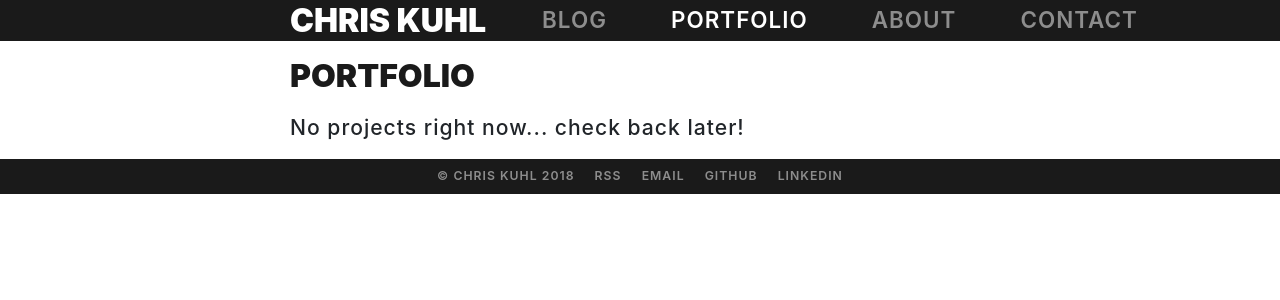
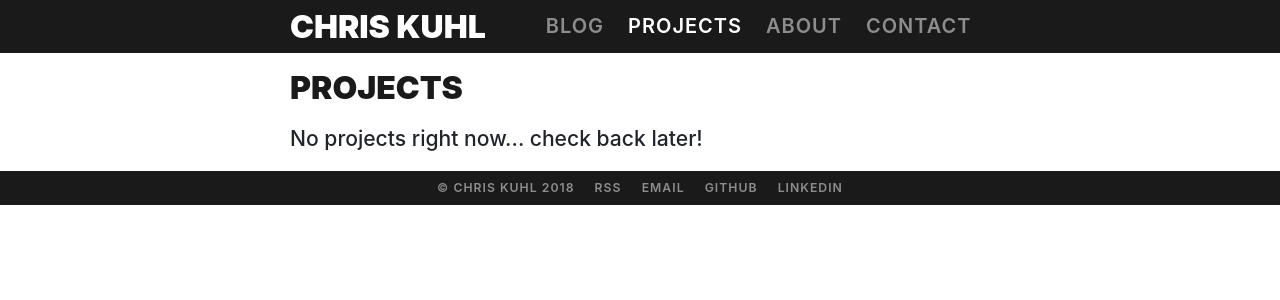
Before and after one commit to ckuhl/ckuhl.com, a Django app: template ckuhl/templates/portfolio/home.html in a window 1280 px wide. Shown: the top 300 px of the page. Run offline with Django 3.2, Linux system fonts and the light colour scheme; the template is opened without the code that fills it, so the values that code supplies are empty; some libraries are stand-ins or nearby versions.

Commit message:
[style] Fix CSS and call portfolio projects

```diff
--- a/ckuhl/portfolio/views.py
+++ b/ckuhl/portfolio/views.py
@@ -17,6 +17,6 @@ def project(request, project_url):
     try:
         fp = PortfolioProject.objects.get(url=project_url)
     except PortfolioProject.DoesNotExist:
-        raise Http404("The given post does not exist")
+        raise Http404("The project you are looking for does not exist")
 
     return render(request, 'portfolio/project.html', context={'post': fp})
--- a/ckuhl/templates/_base/header.html
+++ b/ckuhl/templates/_base/header.html
@@ -7,11 +7,11 @@
             <span class="navbar-toggler-icon"></span>
         </button>
         <div class="collapse navbar-collapse" id="navbarSupportedContent">
-            <ul class="navbar-nav ml-auto">
+            <ul class="navbar-nav mr-auto">
                 <li class="nav-item"><a class="nav-link {% if in_blog %} active{% endif %}"
                                         href="{% url 'blog:index' %}">Blog</a></li>
                 <li class="nav-item"><a class="nav-link {% if in_portfolio %}active{% endif %}"
-                                        href="{% url 'portfolio:index' %}">Portfolio</a></li>
+                                        href="{% url 'portfolio:index' %}">Projects</a></li>
                 <li class="nav-item"><a class="nav-link {% if in_about %}aactive{% endif %}"
                                         href="{% url 'core:about' %}">About</a></li>
                 <li class="nav-item"><a class="nav-link {% if in_contact %}active{% endif %}"
--- a/ckuhl/templates/portfolio/home.html
+++ b/ckuhl/templates/portfolio/home.html
@@ -9,7 +9,7 @@
     {% endwith %}
 {% endblock %}
 {% block content %}
-    <h1 class="h1 my-3">Portfolio</h1>
+    <h1 class="h1 my-3">Projects</h1>
     {% for p in projects %}
         <div class="card my-3">
             <div class="card-body">
--- a/static/css/custom.css
+++ b/static/css/custom.css
@@ -20,7 +20,8 @@ body, .tooltip, .popover {
 .navbar-brand {
     font-weight: 900 !important;
     letter-spacing: 0;
-    font-size-adjust: 1;
+    font-size: 2rem;
+    line-height: normal;
 }
 
 /* Mmm, them Apple-esque headers */
@@ -33,17 +34,23 @@ h1, h2, h3, .h1, .h2, .h3 {
 h4, h5, h6, .h4, .h5, .h6 {
     font-weight: 800 !important;
     letter-spacing: 0;
-    font-style: italic;
 }
 
 /* Make text more legible */
 p {
-    letter-spacing: 1px;
+    letter-spacing: initial;
     font-size: larger;
 }
 
 a.nav-link {
-    font-size-adjust: 1;
+    font-size: 1.25rem;
+    padding: 0 0 0 0;
+    margin: 0 0 0 0;
+}
+
+li.nav-item {
+    margin-left: 0.25rem;
+    margin-right: 0.25rem;
 }
 
 /* make links visible */
```
Also changed, not shown: ckuhl/templates/core/home.html (+4 -4 lines).
